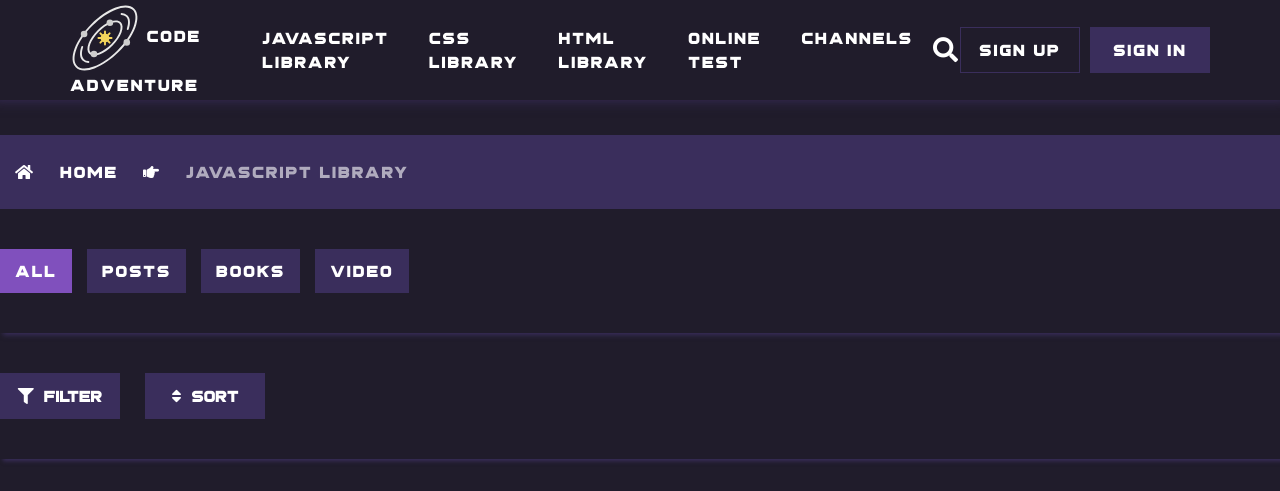
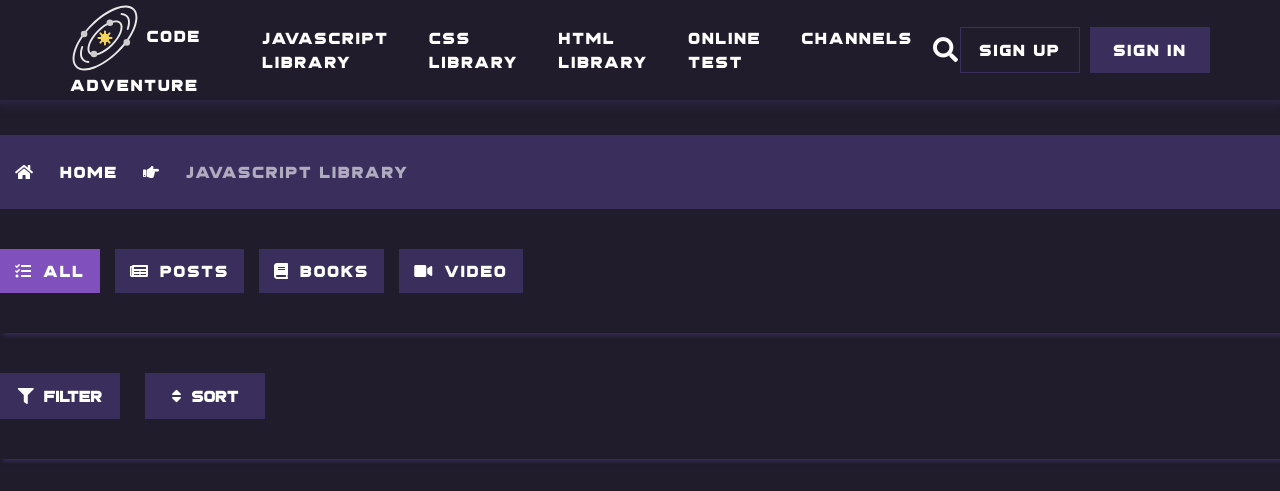
Before and after one commit to AlexeyKurgan/CodeAdventure, a website: page src/jslibrary.html in a window 1280 px wide. Shown: the top 491 px of the page. Drawn offline with nearby package versions, Linux system fonts and the light colour scheme; files that its build step writes are made by us from their sources.

Commit message:
added icons for tabs

```diff
--- a/src/jslibrary.html
+++ b/src/jslibrary.html
@@ -34,10 +34,10 @@
 
       <div class="tabs">
         <ul class="tabs__list">
-          <li class="tabs__item active"><a href="#">All</a></li>
-          <li class="tabs__item"><a href="#">Posts</a></li>
-          <li class="tabs__item"><a href="#">Books</a></li>
-          <li class="tabs__item"><a href="#">Video</a></li>
+          <li class="tabs__item active"><a href="#"><i class="fas fa-tasks"></i>All</a></li>
+          <li class="tabs__item"><a href="#"><i class="fas fa-newspaper"></i>Posts</a></li>
+          <li class="tabs__item"><a href="#"><i class="fas fa-book"></i>Books</a></li>
+          <li class="tabs__item"><a href="#"><i class="fas fa-video"></i>Video</a></li>
         </ul>
       </div>
 
--- a/src/scss/components/_js-library.scss
+++ b/src/scss/components/_js-library.scss
@@ -63,6 +63,10 @@
       margin-right: 15px;
       background-color:$color2;
       transition: all ease-out 0.4s;
+
+      i{
+        margin-right: 10px;
+      }
 
       a{
         color:#ffffff;
```
Also changed, not shown: src/index.html (+0 -2 lines), src/js/main.js (+4 -5 lines), src/layouts/js-adventure.html (+1 -1 lines).
